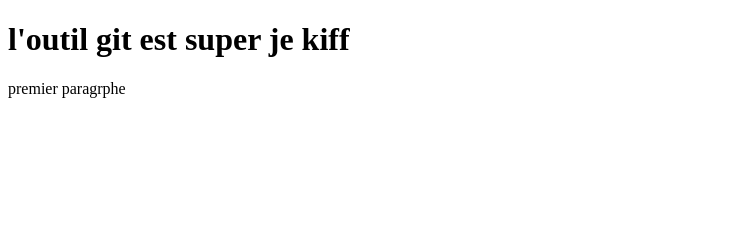
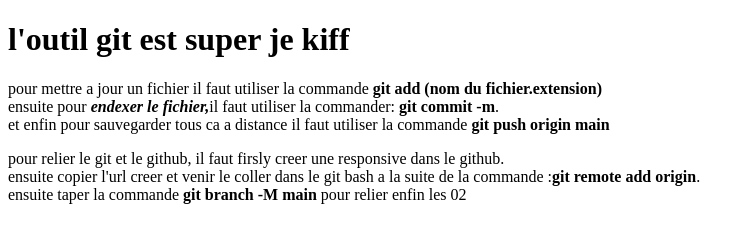
Before and after one commit to Franco-Djoutsop/mon-premier-essaie, a plain HTML site: page index.html in a window 1280 px wide. Shown: the whole page, without its empty margins (0-755 px from the left). Drawn offline with Linux system fonts and the light colour scheme.

Commit message:
modification du fichier index.html

```diff
--- a/index.html
+++ b/index.html
@@ -7,6 +7,7 @@
 </head>
 <body>
 <h1>l'outil git est super je kiff</h1>
-<p>premier paragrphe</p>
+<p>pour mettre a jour un fichier il faut utiliser la commande <strong>git add (nom du fichier.extension)</strong><br>ensuite pour <strong><em>endexer le fichier,</em></strong>il faut utiliser la commander: <strong>git commit -m</strong>.<br>et enfin pour sauvegarder tous ca a distance il faut utiliser  la commande <strong>git push origin main</strong></p>
+<p>pour relier le git et le github, il faut firsly creer une responsive dans le github.<br>ensuite copier l'url creer et venir le coller dans le git bash a la suite de la commande :<strong>git remote add origin</strong>. <br>ensuite taper la commande <strong>git branch -M main</strong> pour relier enfin les 02</p>
 </body>
 </html>
```
